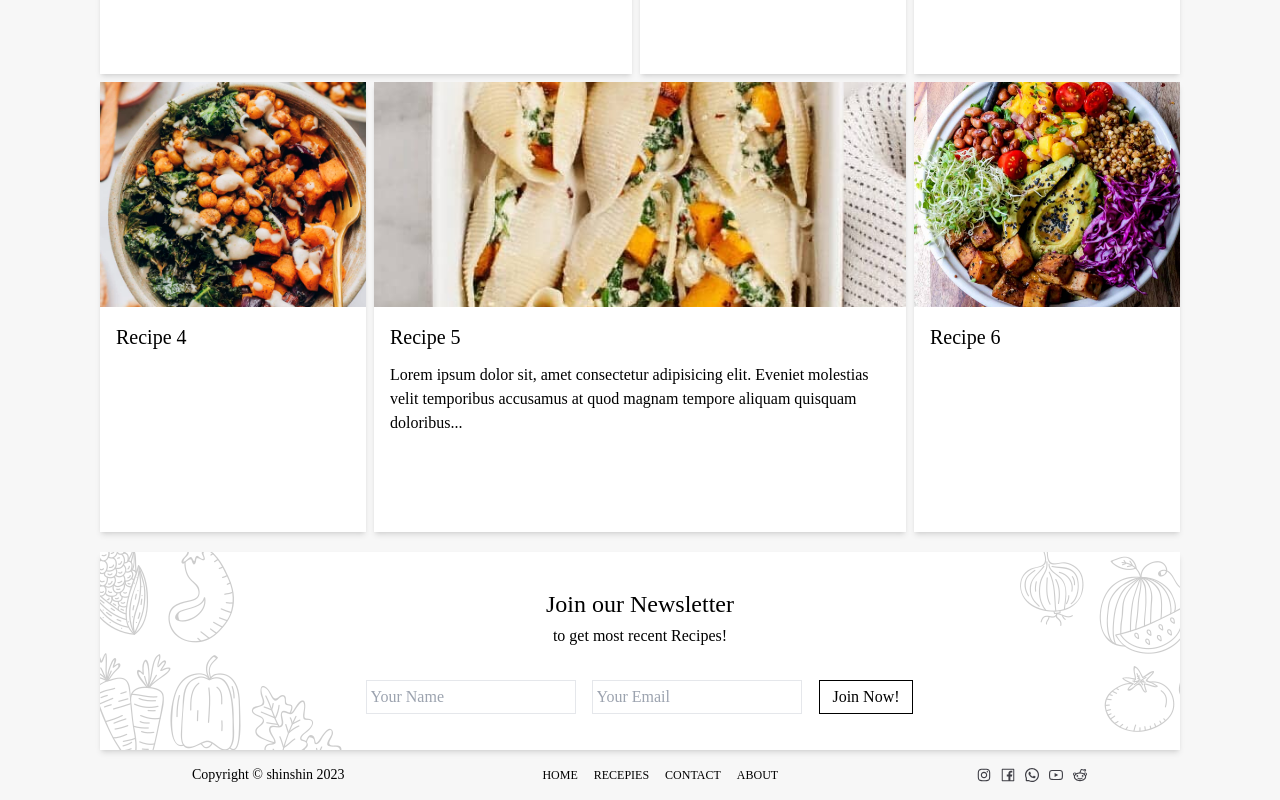
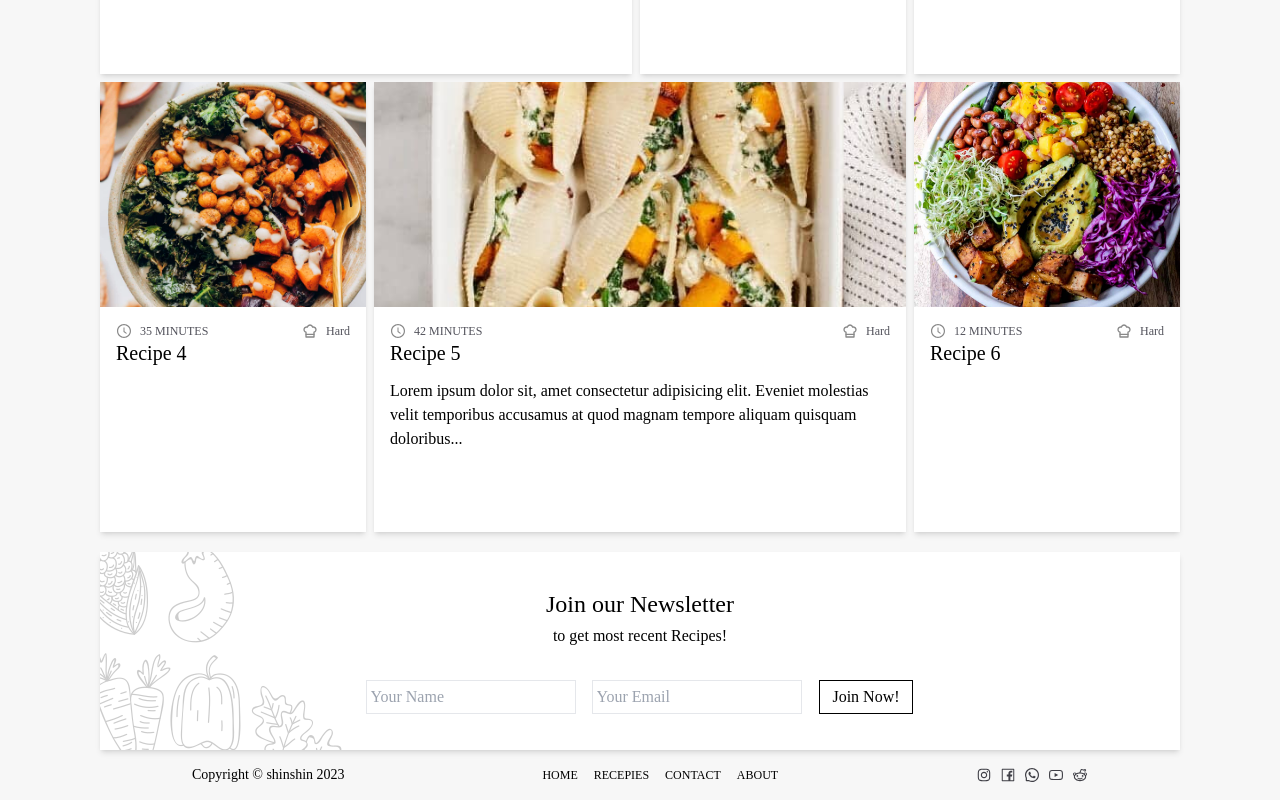
Before and after one commit to shahabdl/shirin-blog, a Next.js app: page / in a window 1280 px wide. Shown: the part 1280-2080 px from the top of the page. Built offline with nearby package versions, Linux system fonts and the light colour scheme.

Commit message:
adding cooking time and difficulty to cards

```diff
--- a/src/app/page.tsx
+++ b/src/app/page.tsx
@@ -3,7 +3,6 @@ import Slider from "../components/main-page/slider";
 import SearchBox from "shb/components/main-page/search-box";
 import RecipeGridView from "shb/components/recipe-grid-view";
 import NewsletterJoinBox from "shb/components/main-page/newsletter-join-box";
-import { Suspense } from "react";
 
 const inter = Inter({ subsets: ["latin"] });
 
@@ -28,7 +27,7 @@ export default function Home() {
       />
       <SearchBox />
       <h1>shirin blog</h1>
-      <div className="px-[100px] max-sm:px-[20px] grid gap-5">
+      <div className="px-[100px] max-lg:px-[20px] grid gap-5">
         <RecipeGridView
           largeScreenRows={[
             ["big", "small", "small"],
--- /dev/null
+++ b/src/components/main-page/newsletter-join-box.css
@@ -0,0 +1,9 @@
+.newsletter-background {
+  background-image: url(/home/newsletter-bg-wide.webp);
+}
+
+@media screen and (max-width: 1536) {
+  .newsletter-background {
+    background-image: url(/home/newsletter-bg.png);
+  }
+}
--- a/src/components/main-page/newsletter-join-box.tsx
+++ b/src/components/main-page/newsletter-join-box.tsx
@@ -1,8 +1,9 @@
+import './newsletter-join-box.css';
+
 const NewsletterJoinBox = () => {
   return (
     <div
-      className="bg-white shadow-md px-4 py-9 text-center grid items-center justify-center gap-4 bg-no-repeat"
-      style={{ backgroundImage: "url(/home/newsletter-bg.png)" }}
+      className="bg-white shadow-md px-4 py-9 text-center grid items-center justify-center gap-4 bg-no-repeat newsletter-background"
     >
       <div>
         <h3 className="font-normal text-2xl">Join our Newsletter</h3>
--- a/src/components/recipe-grid-view.tsx
+++ b/src/components/recipe-grid-view.tsx
@@ -20,7 +20,7 @@ export interface RecipeDataType {
   image: string;
   title: string;
   description?: string;
-  createdTime?: string;
+  cookTime?: string;
   difficulty: string;
 }
 
@@ -63,28 +63,28 @@ const mockData: RecipeDataType[] = [
     title: "Doon Doon Mirza",
     description:
       "Lorem ipsum dolor sit amet, consectetur adipiscing elit, sed do eiusmod tempor incididunt ut labore et dolore magna aliqua. Ut enim ad minim veniam, quis nostrud exercitation ullamco laboris nisi ut aliquip ex ea commodo consequat. Duis aute irure dolor in reprehenderit in voluptate velit esse cillum dolore eu fugiat nulla pariatur. Excepteur sint occaecat cupidatat non proident, sunt in culpa qui officia deserunt mollit anim id est laborum.",
-    createdTime: "10 min ago",
-    difficulty: "Easy",
+    cookTime: "1 hour 30 minutes",
+    difficulty: "Hard",
   },
   {
     image: "item-2.jpg",
     title: "Recipe 2",
     description: "Lorem ipsum",
-    createdTime: "12 min ago",
+    cookTime: "12 minutes",
     difficulty: "Hard",
   },
   {
     image: "item-3.jpg",
     title: "Recipe 3",
     description: "Lorem ipsum",
-    createdTime: "12 min ago",
+    cookTime: "12 minutes",
     difficulty: "Hard",
   },
   {
     image: "item-4.jpg",
     title: "Recipe 4",
     description: "Lorem ipsum",
-    createdTime: "12 min ago",
+    cookTime: "35 minutes",
     difficulty: "Hard",
   },
   {
@@ -92,7 +92,7 @@ const mockData: RecipeDataType[] = [
     title: "Recipe 5",
     description:
       "Lorem ipsum dolor sit, amet consectetur adipisicing elit. Eveniet molestias velit temporibus accusamus at quod magnam tempore aliquam quisquam doloribus perferendis eaque praesentium, quia modi, minima vitae dolores. Quos, facilis?",
-    createdTime: "12 min ago",
+    cookTime: "42 minutes",
     difficulty: "Hard",
   },
   {
@@ -100,7 +100,7 @@ const mockData: RecipeDataType[] = [
     title: "Recipe 6",
     description:
       "Lorem ipsum dolor sit amet, consectetur adipiscing elit, sed do eiusmod tempor incididunt ut labore et dolore magna aliqua. Ut enim ad minim veniam, quis nostrud exercitation ullamco laboris nisi ut aliquip ex ea commodo consequat. Duis aute irure dolor in reprehenderit in voluptate velit esse cillum dolore eu fugiat nulla pariatur. Excepteur sint occaecat cupidatat non proident, sunt in culpa qui officia deserunt mollit anim id est laborum.",
-    createdTime: "12 min ago",
+    cookTime: "12 minutes",
     difficulty: "Hard",
   },
 ];
--- a/src/components/recipe-item-view.tsx
+++ b/src/components/recipe-item-view.tsx
@@ -1,5 +1,7 @@
 import Link from "next/link";
 import Image from "next/image";
+import { AiOutlineClockCircle } from "react-icons/ai";
+import { TbChefHat } from "react-icons/tb";
 import { RecipeDataType } from "./recipe-grid-view";
 import { getFirstFewWords } from "./utilities/functions";
 
@@ -63,12 +65,24 @@ const RecipeViewBox = ({ type, data }: PropsType) => {
           />
         </div>
         <div className={`p-4 ${descriptionTypeSpecificClasses}`}>
+          <div className="flex">
+            <div className="flex gap-2">
+              <AiOutlineClockCircle color="#888" width={10} />
+              <span className="font-light text-xs text-zinc-600">
+                {data.cookTime?.toUpperCase()}
+              </span>
+            </div>
+            <div className="flex gap-2 ml-auto">
+              <TbChefHat color="#888" />
+              <span className="font-light text-xs text-zinc-600">
+                {data.difficulty}
+              </span>
+            </div>
+          </div>
           <h2 className="font-noraml text-xl">{data.title}</h2>
           {type !== "small" ? (
             <p className="mt-3 font-light text-md">
-              {data.description
-                ? descriptionContent + "..."
-                : ""}
+              {data.description ? descriptionContent + "..." : ""}
             </p>
           ) : (
             ""
```
Also changed, not shown: public/home/newsletter-bg-wide.webp (added).
